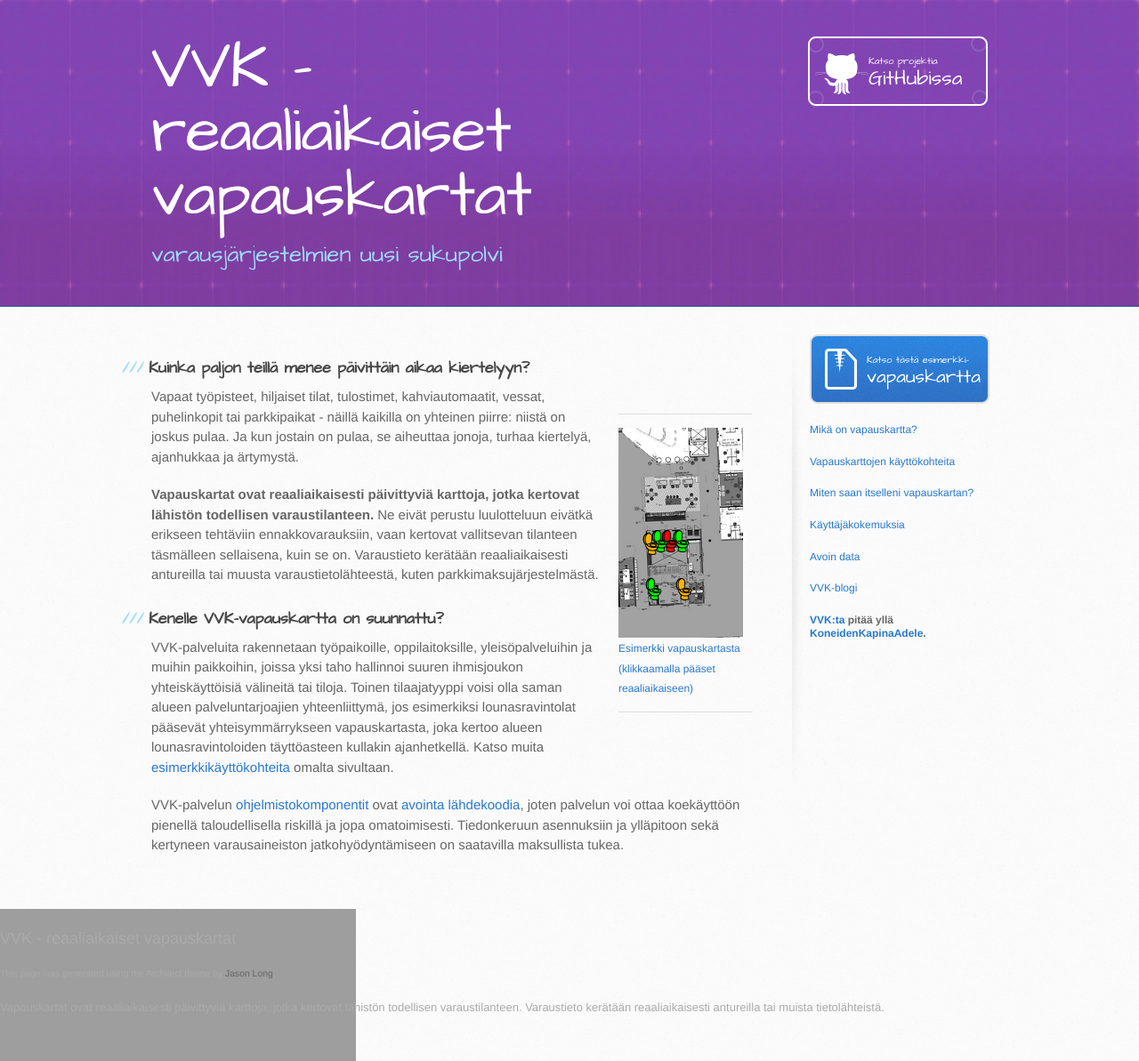
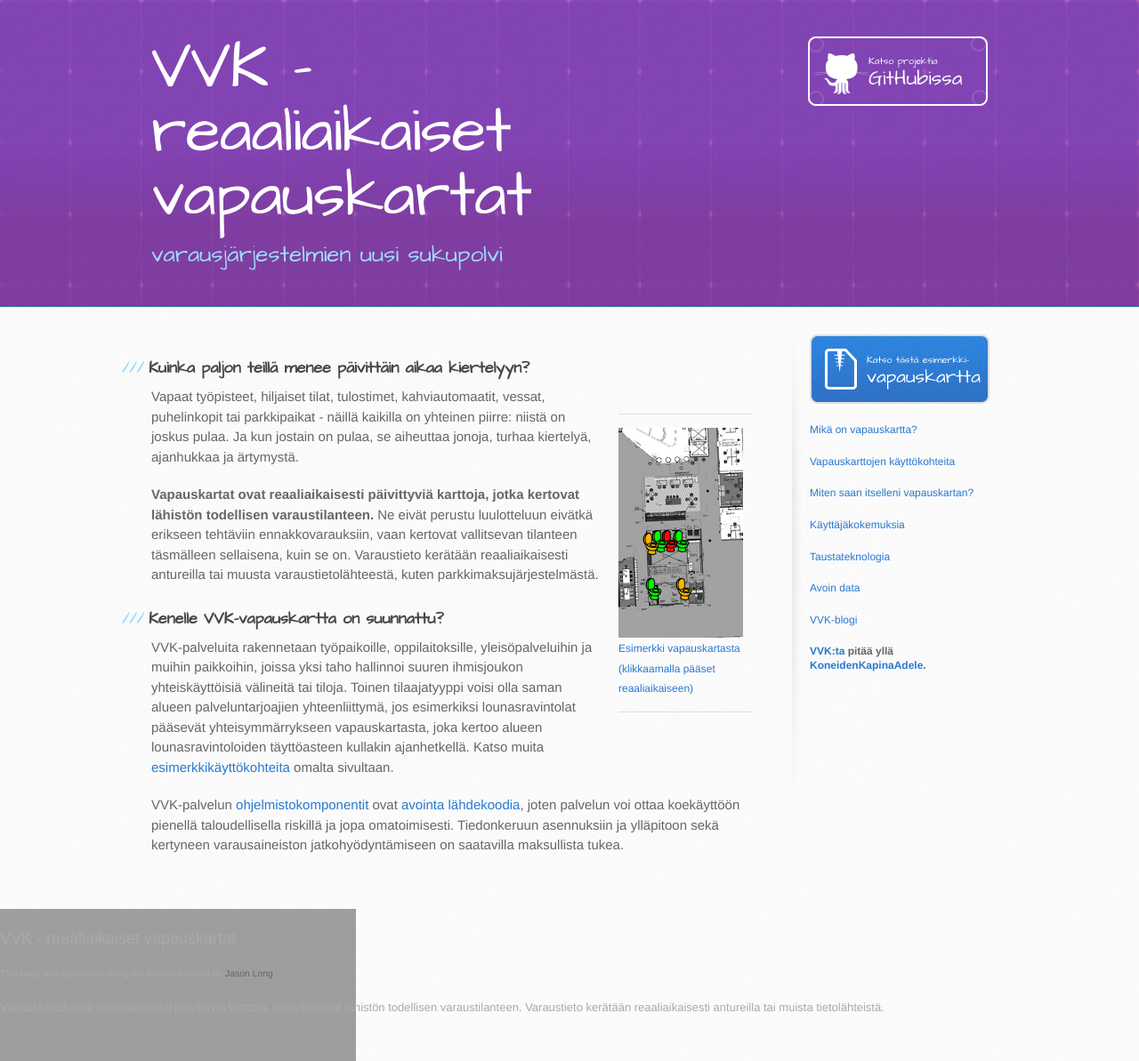
Before and after one commit to KoneidenKapinaAdele/vvk, a Jekyll site: the page built from index.md, in a window 1280 px wide. Shown: the whole page at 89% size. Built offline with Jekyll 4.4.1, drawn with Linux system fonts in a browser that asks for light colours.

Commit message:
Revert "poista taustateknologialinkki" because technology page will be written
This reverts commit f8153f90c674028978a9563bbd416116eada7369.

```diff
--- a/_includes/aside.html
+++ b/_includes/aside.html
@@ -6,6 +6,7 @@
   <p><a href="{{ "kayttokohteet" | prepend: site.baseurl }}">Vapauskarttojen käyttökohteita</a></p>
   <p><a href="{{ "kayttoonotto" | prepend: site.baseurl }}">Miten saan itselleni vapauskartan?</a></p>
   <p><a href="{{ "kokemuksia" | prepend: site.baseurl }}">Käyttäjäkokemuksia</a></p>
+  <p><a href="{{ "teknologia" | prepend: site.baseurl }}">Taustateknologia</a></p>
   <p><a href="{{ "avoindata" | prepend: site.baseurl }}">Avoin data</a></p>
   <p><a href="{{ "blog" | prepend: site.baseurl }}">VVK-blogi</a></p>
 
```
